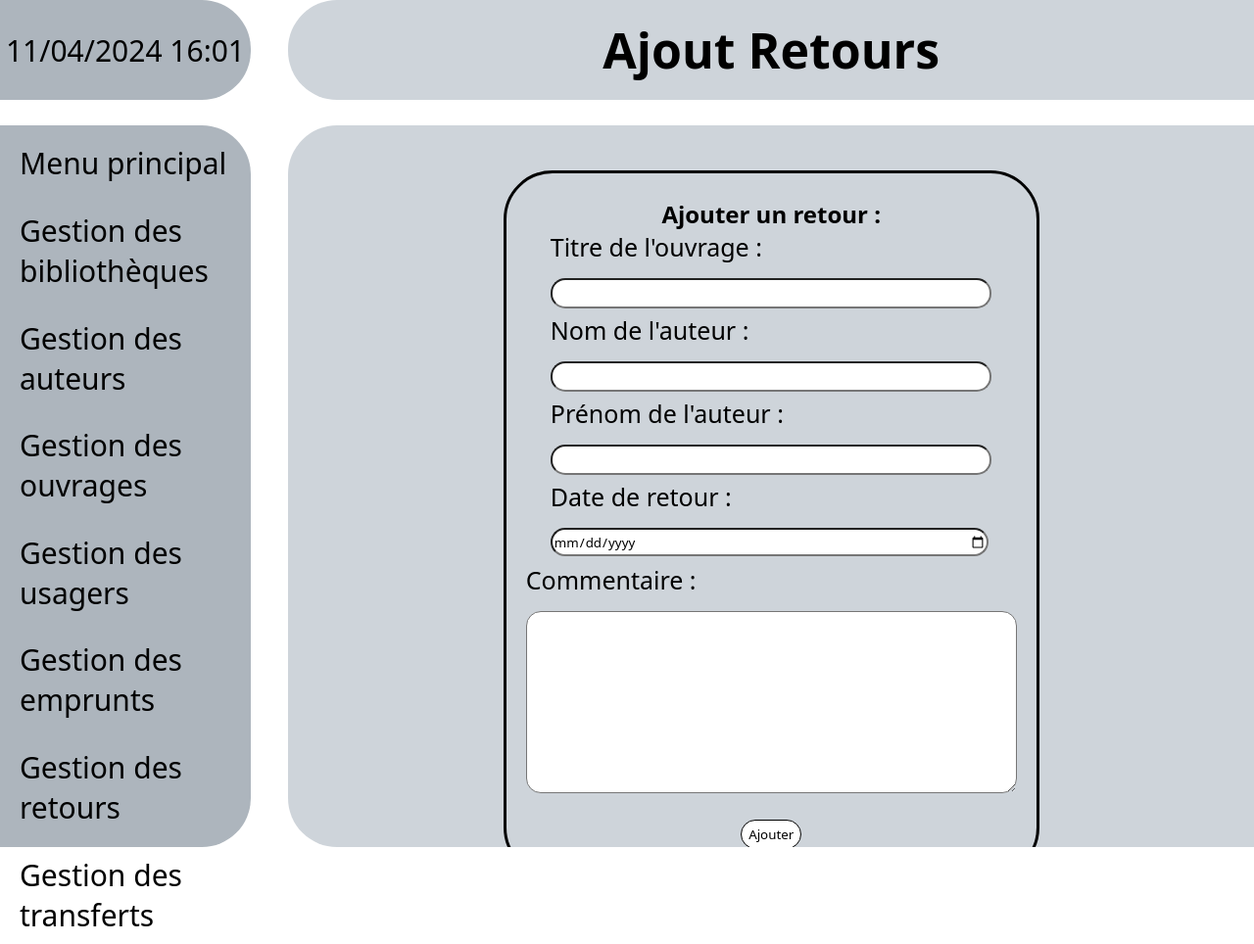
After one commit to TusseauElouan/GrosProjetSaMere, a PHP site: page /Pages/Retours/retour_02.php in a window 1280 px wide. The commit adds this page. Shown: the whole page at 98% size. Run offline with PHP 8.4, Linux system fonts and the light colour scheme.

Commit message:
page ajout retour

```diff
--- /dev/null
+++ b/Pages/Retours/retour_02.php
@@ -0,0 +1,90 @@
+<?php
+require_once '../../includes/connexion.php';
+
+// verification de l'existance des valeures du form (si ca existe je prepare les variables pour la modif dans la BDD)
+if (isset($_REQUEST['ajouter'])) {
+    $titre_ouvrage = $_REQUEST['titre_ouvrage'];
+    $nom_auteur = $_REQUEST['nom_auteur'];
+    $prenom_auteur = $_REQUEST['prenom_auteur'];
+    $date_retour = $_REQUEST['date_retour'];
+    $commentaire = $_REQUEST['commentaire'];
+
+    $sql="SELECT emprunt_vue.emprunt_numero_emprunt AS numero_emprunt
+    FROM emprunt_vue,auteur
+    WHERE emprunt_vue.titre_ouvrage = :titre_ouvrage
+    AND emprunt_vue.numero_auteur = auteur.numero_auteur
+    AND auteur.nom_auteur = :nom_auteur
+    AND auteur.prenom_auteur = :prenom_auteur";
+    $temp = $pdo->prepare($sql);
+    $temp->bindParam(':titre_ouvrage', $titre_ouvrage);
+    $temp->bindParam(':nom_auteur', $nom_auteur);
+    $temp->bindParam(':prenom_auteur', $prenom_auteur);
+    $temp->execute();
+    $resultat = $temp->fetchAll();
+    echo $resultat[0]['numero_emprunt'];
+
+    $sql = "INSERT INTO retour (numero_emprunt, date_retour, commentaire) values(:numero_emprunt,:date_retour,:commentaire)";
+    $temp = $pdo->prepare($sql);
+    $temp->bindParam(':numero_emprunt', $resultat[0]['numero_emprunt']);
+    $temp->bindParam(':date_retour', $date_retour);
+    $temp->bindParam(':commentaire', $commentaire);
+    $temp->execute();
+
+    header('Location: retour_01.php');
+    exit();
+}
+?>
+<!doctype html>
+<html lang="fr">
+    <head>
+        <title>Ajout Retours</title>
+        <meta charset="utf-8" />
+        <meta name="viewport"content="width=device-width, initial-scale=1, shrink-to-fit=no"/>
+        <link rel="stylesheet" href="../../CSS/css_bibliotheque.css">
+    </head>
+
+    <body>
+        <?php
+            require_once '../../includes/navbar.php';
+            require_once '../../includes/heure.php';
+            require_once '../../includes/titre-page.php';
+        ?>
+        <main>
+            <div class="content">
+                <div class="content-inside">
+                    <form class="form" action="retour_03.php">
+                        <h2>Ajouter un retour : </h2>
+
+                        <div class="label-box">
+                            <label for="titre_ouvrage">Titre de l'ouvrage :</label>
+                            <input class="form-input" type="text" name="titre_ouvrage" required/>
+                        </div>
+
+                        <div class="label-box">
+                            <label for="nom_auteur">Nom de l'auteur :</label>
+                            <input class="form-input" type="text" name="nom_auteur" required/>
+                        </div>
+                        <div class="label-box">
+                            <label for="prenom_auteur">Prénom de l'auteur :</label>
+                            <input class="form-input" type="text" name="prenom_auteur" required/>
+                        </div>
+
+                        <div class="label-box">
+                            <label for="date_retour">Date de retour :</label><br />
+                            <input type="date" class="form-input" type="text" name="date_retour" id=""
+                            required></input>
+                        </div>
+                        <div class="label-box-textarea">
+                            <label for="commentaire_retour">Commentaire :</label><br />
+                            <textarea class="form-input" type="text" name="commentaire_auteur" id="" cols="60" rows="10"
+                            required></textarea>
+                        </div>
+                        <div>
+                            <input class="submit-btn" type="submit" name="ajouter" value="Ajouter" />
+                        </div>
+                    </form>
+                </div>
+            </div>
+        </main>
+    </body>
+</html>
```
Also changed, not shown: Pages/Retours/retour_01.php (+11 -4 lines), Pages/Retours/retour_03.php (added, +90 -0 lines).
